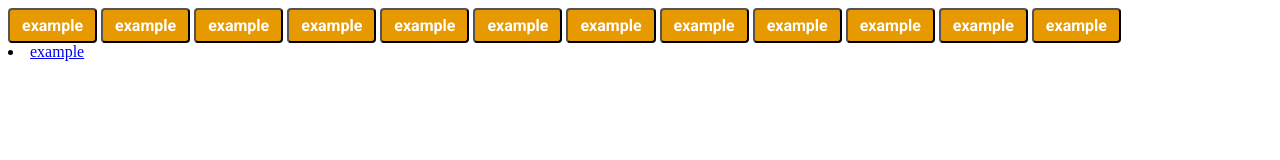
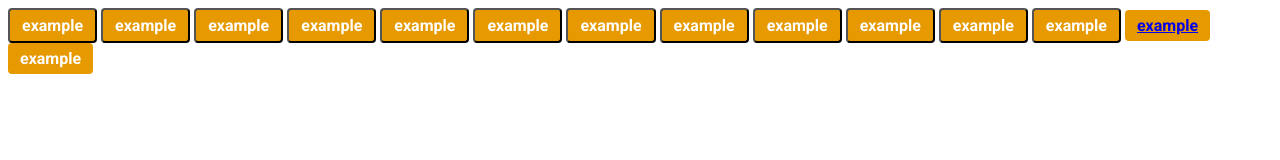
Before and after one commit to Meerim022028/html-css-example, a plain HTML site: page index.html in a window 1280 px wide. Drawn offline with Linux system fonts and the light colour scheme.

Commit message:
aded div

```diff
--- a/index.html
+++ b/index.html
@@ -21,7 +21,9 @@
     <button class="button">example</button>
 
 
-  <li class="example"><a href="#">example</a></li>
+  <li class="button"><a href="#">example</a></li>
+
+  <div class="button">example</div>
 
 
 </body>
```
